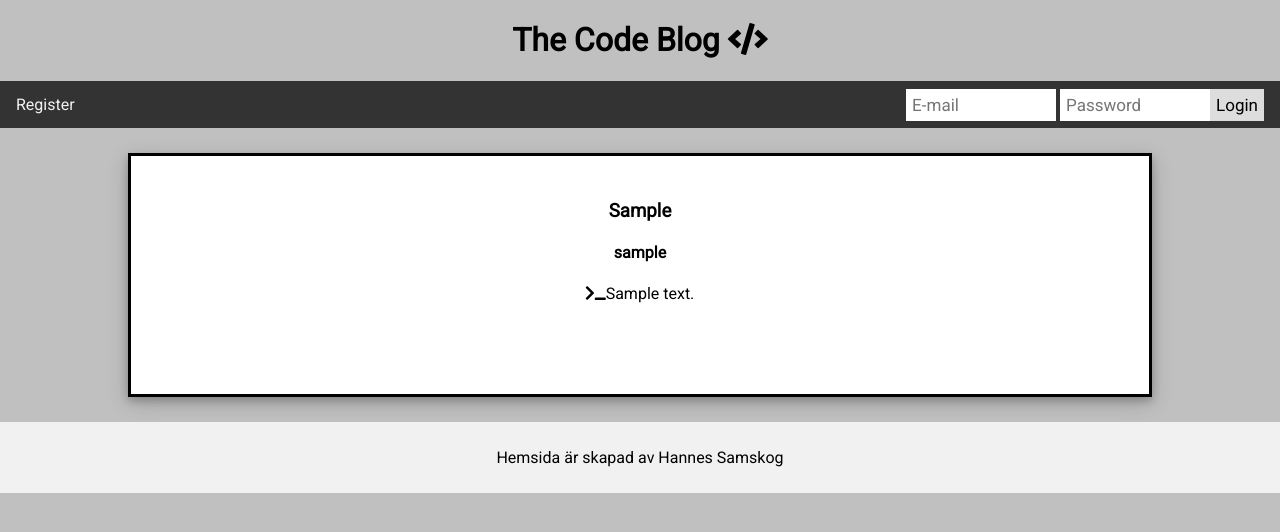
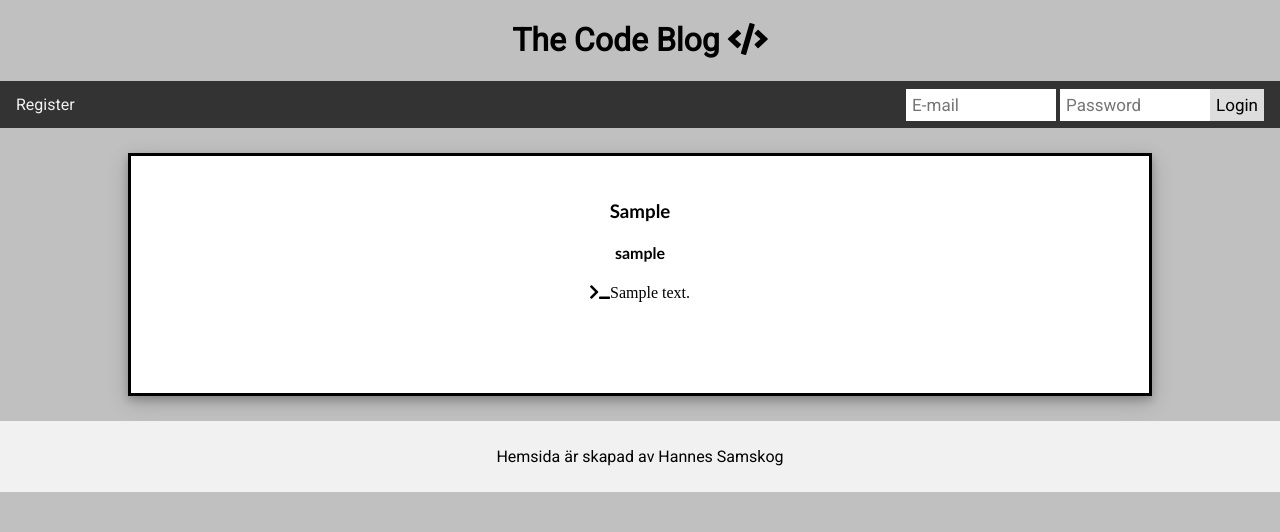
Before and after one commit to HannesSam/WebbprogrammeringIndividuell, a PHP site: page / in a window 1280 px wide. Shown: the top 532 px of the page. Run offline with PHP 8.4, Linux system fonts and the light colour scheme; tables that the repository leaves empty or names only in its code hold one stand-in row (values such as "Sample post"); some libraries are stand-ins or nearby versions.

Commit message:
Some more changes

```diff
--- a/AttGöra.txt
+++ b/AttGöra.txt
@@ -1,3 +1,4 @@
 Styla post och registrerings sidorna.
 Kommentera din kod.
 Försök flytta tillbaka post-list funktionen utan att allt ballar ur.
+skydda process sidorna genom att kolla om get isset
--- a/assets/css/app.css
+++ b/assets/css/app.css
@@ -84,15 +84,21 @@ input[type="password"] {
 }
 
 .header {
+  font-family: "Trebuchet MS", "Lucida Sans Unicode", "Lucida Grande",
+    "Lucida Sans", Arial, sans-serif;
 }
 
 .userName {
+  font-family: "Trebuchet MS", "Lucida Sans Unicode", "Lucida Grande",
+    "Lucida Sans", Arial, sans-serif;
 }
 
 .text {
+  font-family: "Times New Roman", Times, serif;
 }
 
 .footer {
+  font-family: "Times New Roman", Times, serif;
   background-color: #f1f1f1;
   text-align: center;
   padding: 10px;
--- a/assets/js/app.js
+++ b/assets/js/app.js
@@ -12,7 +12,7 @@ $(document).ready(function() {
 
 //Validering och funktioner för registrering
 $(document).ready(function() {
-  $("#submitRegister").click(function() {
+  $("#submitRegister").on("click", function() {
     if (valideraRegister()) {
       $.get(
         "registerDB.php",
@@ -24,6 +24,7 @@ $(document).ready(function() {
         function(data) {
           $("#registerDiv").html("<p id='feedbackText'>" + data + "</p>");
           setTimeout(hideRegister, 2500);
+          $("#makePostDiv").load("include/views/_registerDiv.php");
         }
       );
     } else {
@@ -33,6 +34,9 @@ $(document).ready(function() {
 
 function hideRegister() {
   $("#registerDiv").toggle(500);
+  setTimeout(function() {
+    $("#registerDiv").load("include/views/_registerDiv.php");
+  }, 500);
 }
 
 function valideraRegister() {
@@ -92,8 +96,7 @@ function valideraLogin() {
 }
 
 //validering och funktioner för make post
-$(document).ready(function() {
-  $("#submitPost").click(function() {
+$("#submitPost").on("click", function() {
   if (valideraPost()) {
     $.get(
       "makePostDB.php",
@@ -107,10 +110,14 @@ $(document).ready(function() {
   } else {
   }
 });
-});
+
+//dölj med css istället
 
 function hideMakePost() {
   $("#makePostDiv").toggle(500);
+  setTimeout(function() {
+    $("#makePostDiv").load("include/views/_postDiv.php");
+  }, 500);
 }
 
 function valideraPost() {
--- a/include/views/_postDiv.php
+++ b/include/views/_postDiv.php
@@ -1,4 +1,3 @@
-<div class="postsDiv hiddenDivs" id="makePostDiv">
 <form>
     <input id="headerPost" type="text" placeholder="Header" name="header">
     <br>
@@ -6,4 +5,3 @@
     <br>
     <button id="submitPost" type="button">Publish</button>
 </form>
-</div>
--- a/include/views/_registerDiv.php
+++ b/include/views/_registerDiv.php
@@ -1,4 +1,3 @@
-<div class="postsDiv hiddenDivs" id="registerDiv">
 <form name="form">
     <h3>User Name:</h3>
     <input id="userNameRegister" type="text" name="userName" placeholder="userName" />
@@ -9,4 +8,3 @@
     <h3>Password:</h3>
     <input id="passwordRegister" type="password" name="password" placeholder="Lösenord" />
     <button id="submitRegister" type="button"></button>
-</div>
--- a/index.php
+++ b/index.php
@@ -1,8 +1,19 @@
     <?php
     include 'include/views/_header.php';
-    include 'include/views/_postDiv.php';
-    include 'include/views/_registerDiv.php';
     ?>
+
+    <div class="postsDiv hiddenDivs" id="makePostDiv">
+        <?php
+        include 'include/views/_postDiv.php';
+        ?>
+    </div>
+
+    <div class="postsDiv hiddenDivs" id="registerDiv">
+        <?php
+        include 'include/views/_registerDiv.php';
+        ?>
+    </div>
+
     <div id="containerForPosts">
         <?php
         include '_post-list.php';
```
Lines whose indentation alone changed are shown as unchanged.
